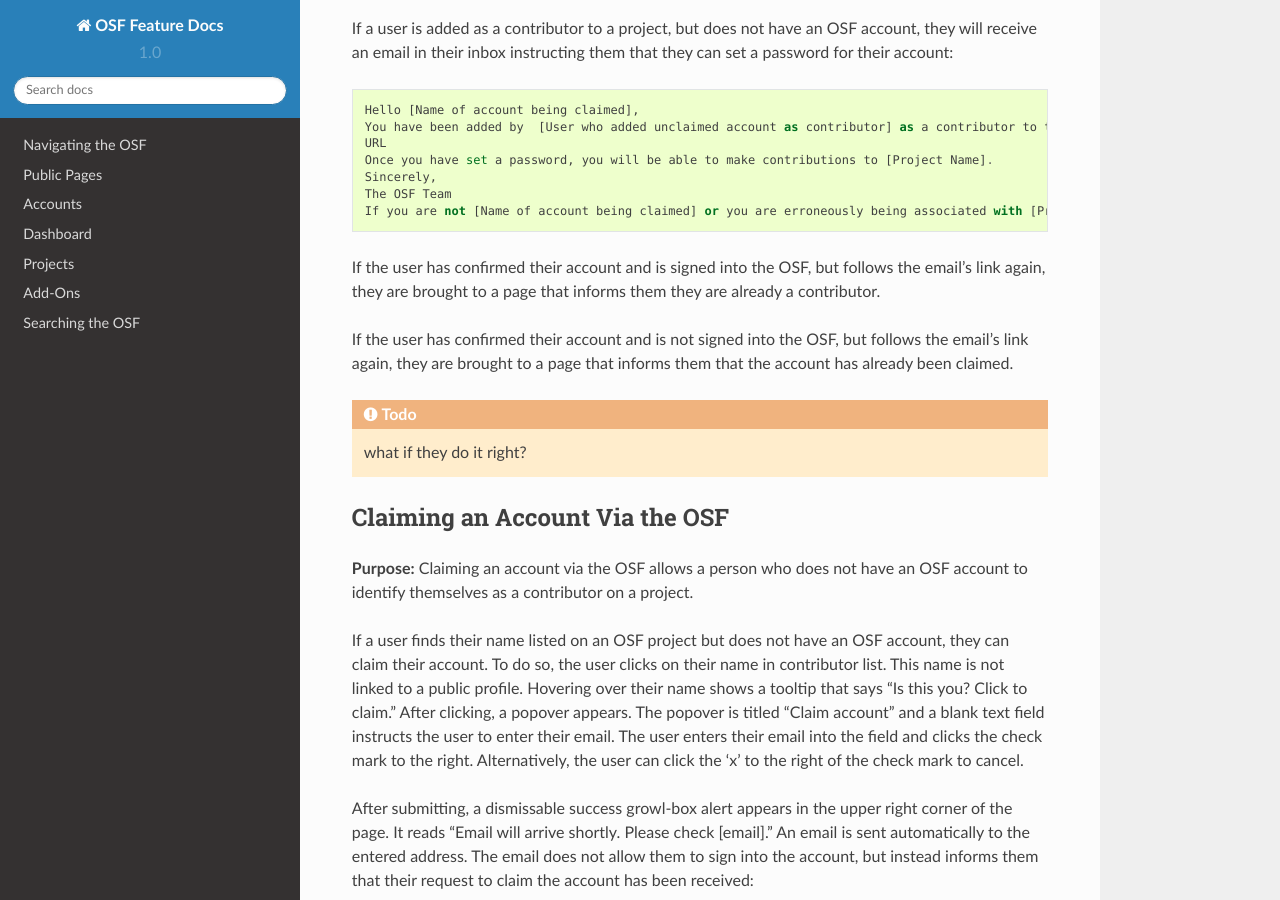
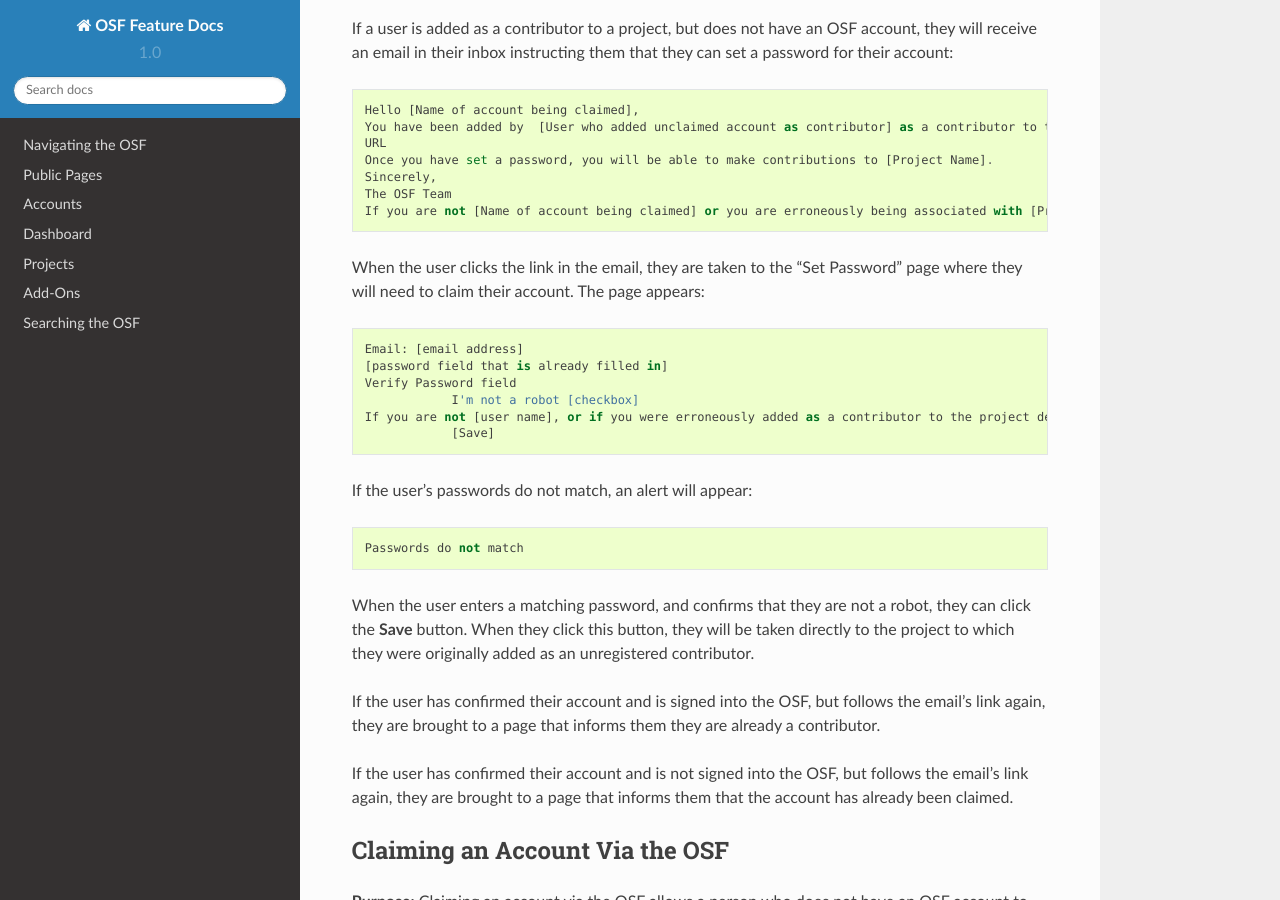
Before and after one commit to CenterForOpenScience/OSFDocs, a Sphinx documentation site: the page built from docs/accounts/sign_up.rst, in a window 1280 px wide and 900 px high, scrolled down 2627 px. Built offline with Sphinx 7.4.7 and the Read the Docs theme 2.0.0, drawn with Linux system fonts in a browser that asks for light colours.

Commit message:
Added how to claim an account

```diff
--- a/docs/accounts/sign_up.rst
+++ b/docs/accounts/sign_up.rst
@@ -94,11 +94,24 @@
     The OSF Team
     If you are not [Name of account being claimed] or you are erroneously being associated with [Project Name] then email contact@osf.io with the subject line "Claiming Error" to report the problem.
 
+When the user clicks the link in the email, they are taken to the "Set Password" page where they will need to claim their account. The page appears::
+
+    Email: [email address]
+    [password field that is already filled in]
+    Verify Password field
+                I'm not a robot [checkbox]
+    If you are not [user name], or if you were erroneously added as a contributor to the project described in the email invitation, please email contact@osf.io [this is a link that opens an email window]. By clicking "Save" and creating an account you agree to our Terms [links to the COS Terms and Conditions of User] and that you have aread out Private Policy [links to the COS Private Policy], including our information on Cookie Use [links to the COS Private Policy].
+                [Save]
+
+If the user's passwords do not match, an alert will appear::
+
+    Passwords do not match
+
+When the user enters a matching password, and confirms that they are not a robot, they can click the **Save** button. When they click this button, they will be taken directly to the project to which they were originally added as an unregistered contributor.
+
 If the user has confirmed their account and is signed into the OSF, but follows the email’s link again, they are brought to a page that informs them they are already a contributor.
 
 If the user has confirmed their account and is not signed into the OSF, but follows the email’s link again, they are brought to a page that informs them that the account has already been claimed.
-
-.. todo:: what if they do it right?
 
 Claiming an Account Via the OSF
 ^^^^^^^^^^
```
